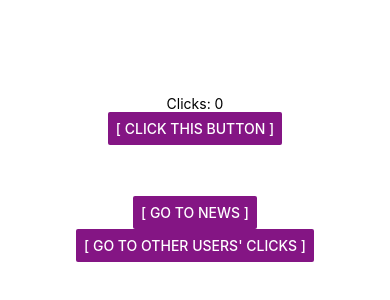
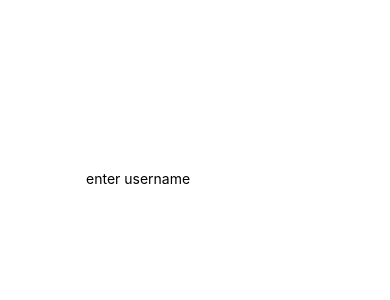
Before and after one commit to linicole74/ButtonClicker, a React Native app: screen / in a window 390 px wide. Shown: the part 244-544 px from the top of the page. Built offline with nearby package versions, Linux system fonts and the light colour scheme.

Commit message:
added rudimentary news scraping from API

```diff
--- a/GlobalClicks.tsx
+++ b/GlobalClicks.tsx
@@ -4,7 +4,12 @@ import { Alert, Button, StyleSheet, Text, View } from 'react-native';
 export default function GlobalClicks({ setScreen }: any) {
   return (
     <View style={styles.container}>
-      <Text>Global Clicks</Text>
+      <Text>TODO: Global Clicks</Text>
+      <Text>Take in an array of click data objects and display them each in a different box, with the boxes stacked vertically.</Text>
+      <Text>Example click data objects:</Text>
+      <Text>&#123;user: username as a string</Text>
+      <Text>datetime: some sort of datetime object, convert this to a string</Text>
+      <Text>location: coordinates of click, convert this to a string&#125;</Text>
       <Text> </Text><Text> </Text><Text> </Text>
       <Button
         onPress={() => {
--- a/HomeScreen.tsx
+++ b/HomeScreen.tsx
@@ -1,11 +1,19 @@
 import { useState } from 'react';
-import { Alert, Button, StyleSheet, Text, View } from 'react-native';
+import { Alert, Button, StyleSheet, Text, TextInput, View } from 'react-native';
 
 export default function HomeScreen({ setScreen }: any) {
   const [clickCount, setClickCount] = useState(0);
+  const [text, onChangeText] = useState(''); // SOURCE: https://reactnative.dev/docs/textinput
 
   return (
     <View style={styles.container}>
+      <TextInput
+        onChangeText={onChangeText}
+        value={text}
+        placeholder="enter username"
+      />
+      {text === '' ? '' :
+        <View>
           <Text>Clicks: {clickCount}</Text>
           <Button
             onPress={() => {
@@ -33,6 +41,8 @@ export default function HomeScreen({ setScreen }: any) {
             color="#841584"
           />
         </View>
+      }
+    </View>
   );
 }
 
--- a/News.tsx
+++ b/News.tsx
@@ -5,6 +5,7 @@ export default function News({ setScreen }: any) {
   return (
     <View style={styles.container}>
       <Text>TODO: News</Text>
+      <Text>Take in an array of strings and display them each in a different box, with the text aligned left.</Text>
       <Text> </Text><Text> </Text><Text> </Text>
       <Button
         onPress={() => {
```
Lines whose indentation alone changed are shown as unchanged.
